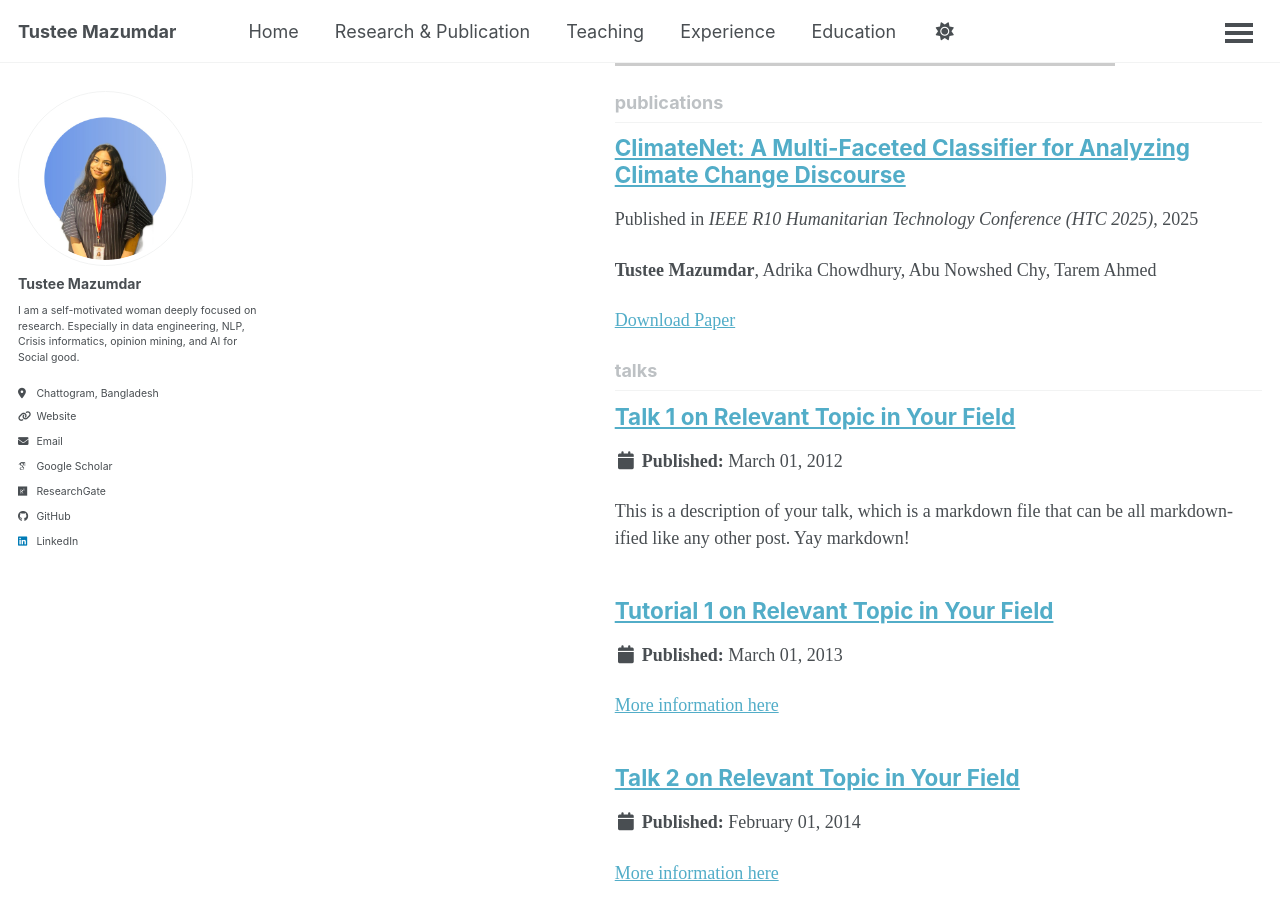
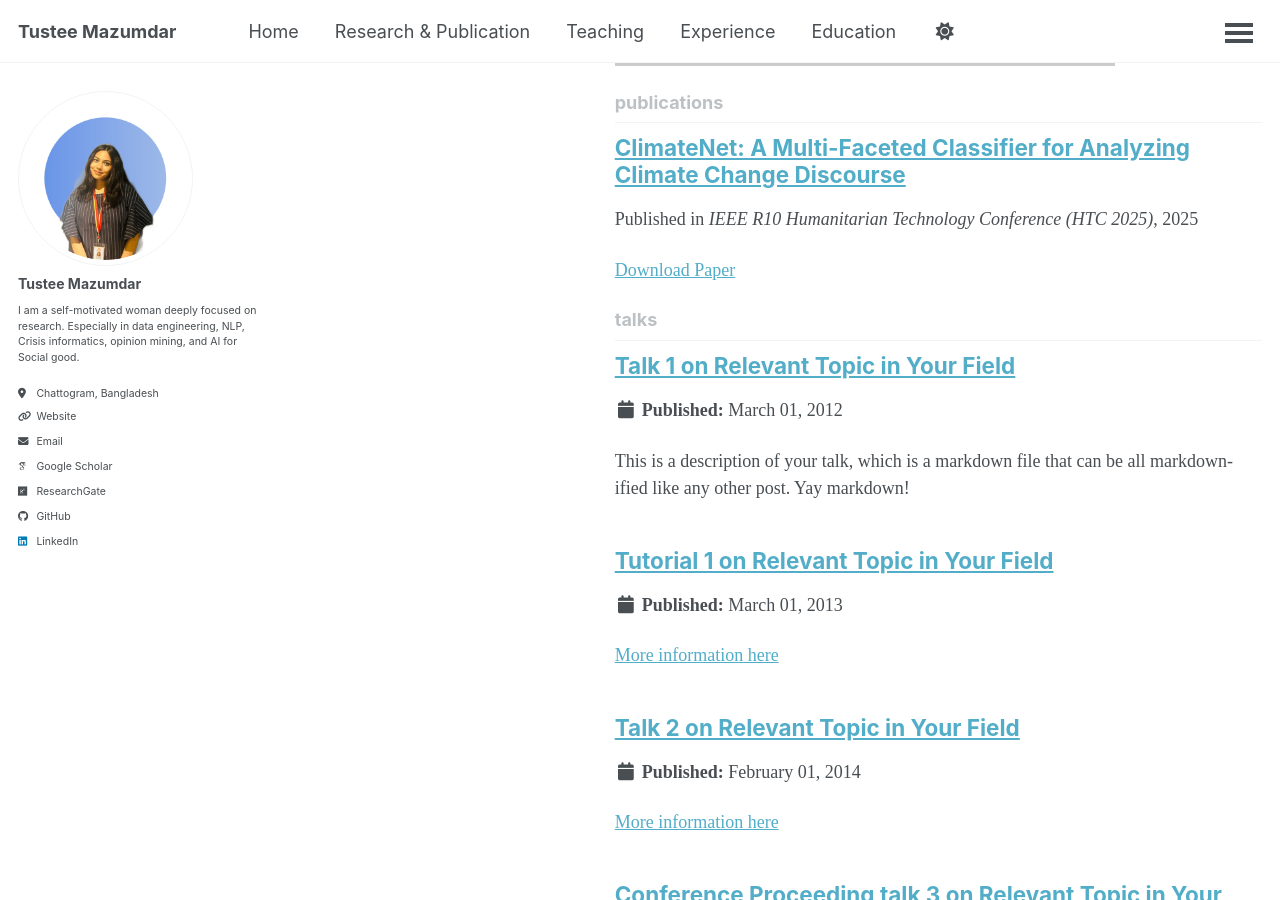
Before and after one commit to TusteeMazumdar/TusteeMazumdar.github.io, a Jekyll site: the page built from _pages/collection-archive.html, in a window 1280 px wide and 900 px high, scrolled down 1019 px. Built offline with Jekyll 4.4.1, drawn with Linux system fonts in a browser that asks for light colours; some web fonts are replaced; a script bundle is joined from its source files by our own code; library files that are not in the unit come from our copies.

Commit message:
Update climatenet.md

```diff
--- a/_publications/climatenet.md
+++ b/_publications/climatenet.md
@@ -5,10 +5,5 @@
 date: 2025-01-01
 venue: "IEEE R10 Humanitarian Technology Conference (HTC 2025)"
 paperurl: "https://ieeexplore.ieee.org/document/11394695"
+category: conferences
 ---
-
-**Tustee Mazumdar**, Adrika Chowdhury, Abu Nowshed Chy, Tarem Ahmed
-
-*IEEE R10 Humanitarian Technology Conference (HTC), 2025*
-
-[Paper](https://ieeexplore.ieee.org/document/11394695) | [Conference](https://ieee-jp.org/section/tokyo/event/r10htc2025/)
```
